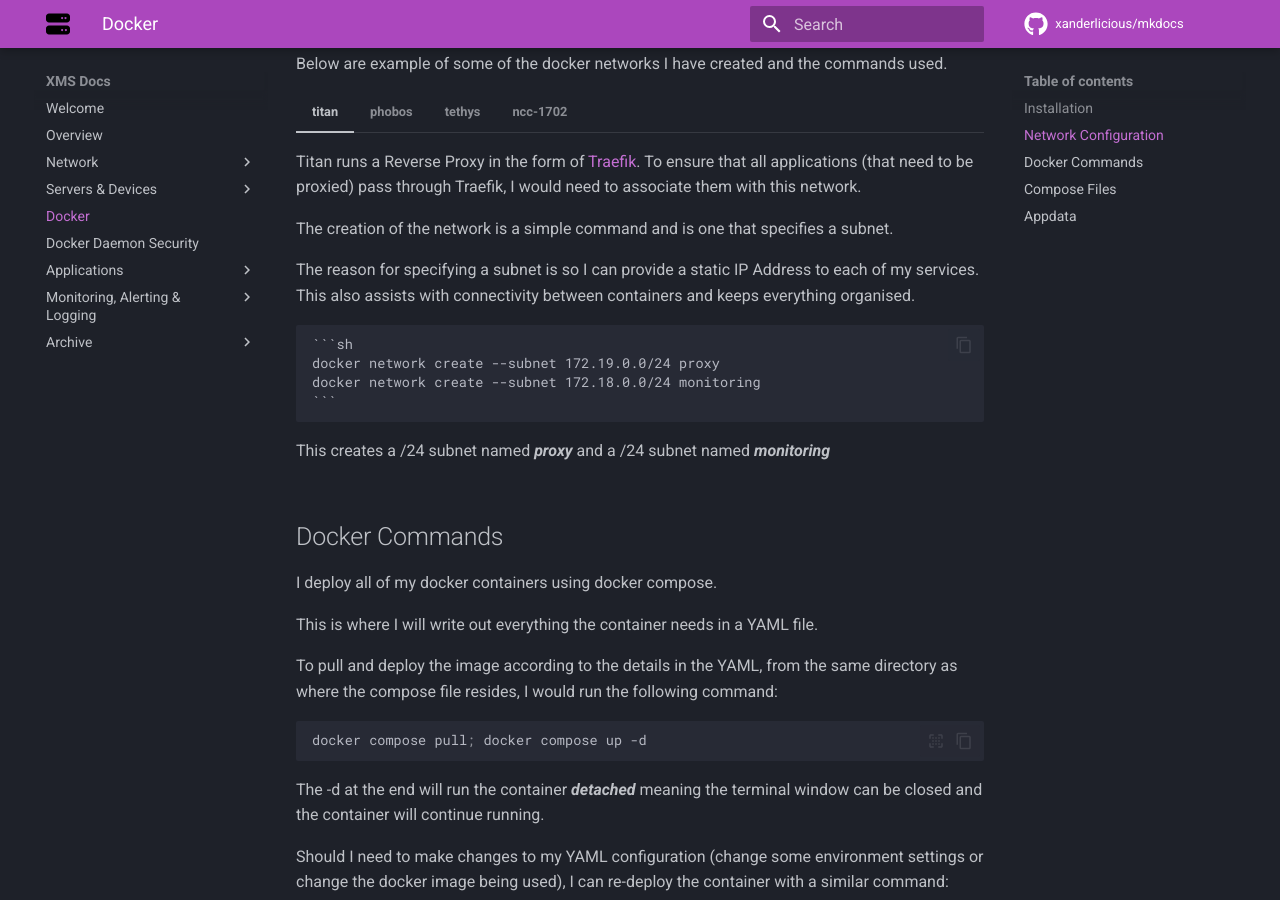
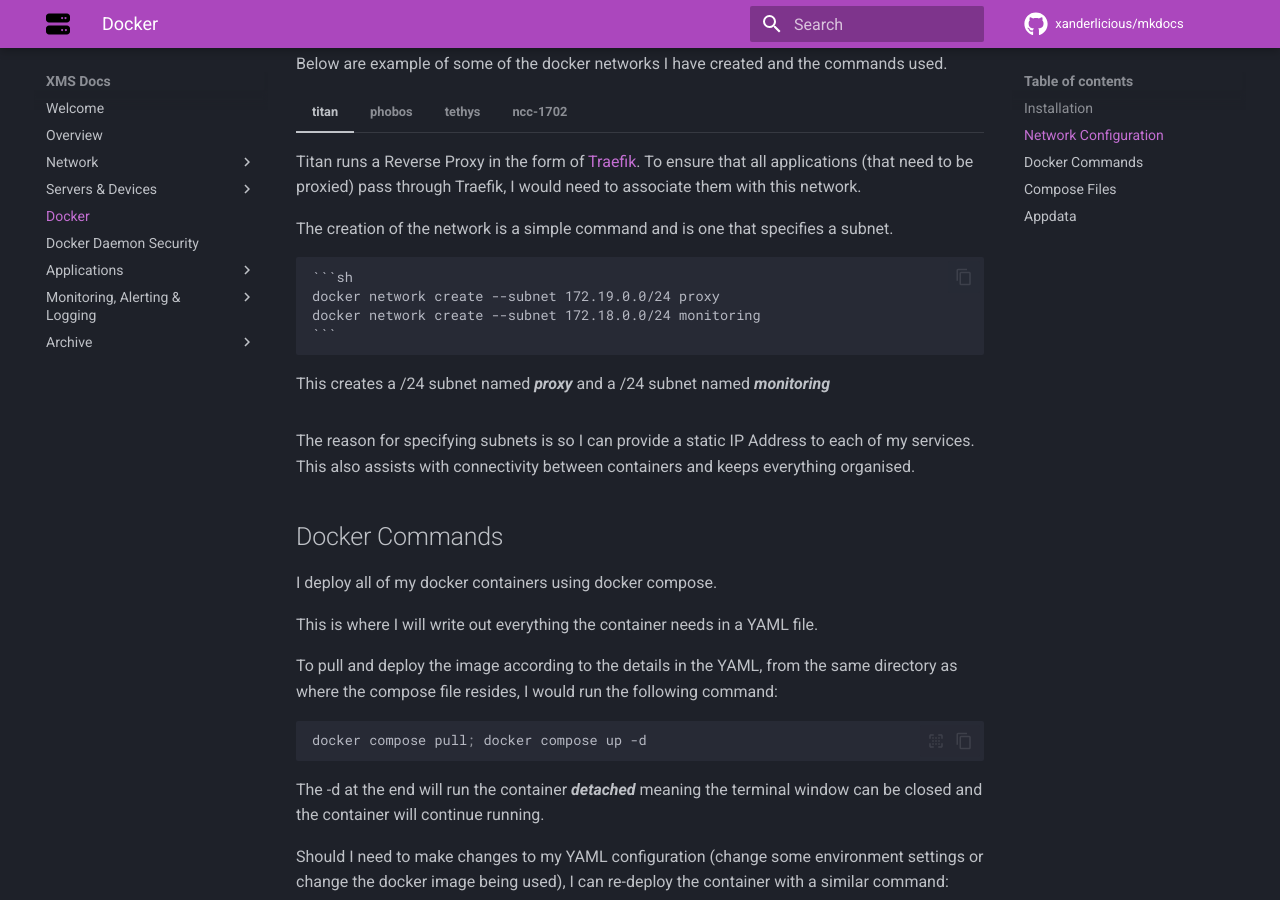
Before and after one commit to Xanderlicious/mkdocs, an MkDocs documentation site: the page built from docs/docker.md, in a window 1280 px wide and 900 px high, scrolled down 829 px. Built offline with MkDocs 1.6.1 and Material for MkDocs 9.7.7, drawn with Linux system fonts in a browser that asks for light colours; comment, search, counter and statistics services are not loaded; some of the changed lines change nothing that is shown.

Commit message:
minor change to tabled layout and text within each section

````diff
--- a/docs/docker.md
+++ b/docs/docker.md
@@ -30,8 +30,6 @@
 
     The creation of the network is a simple command and is one that specifies a subnet.
 
-    The reason for specifying a subnet is so I can provide a static IP Address to each of my services.  This also assists with connectivity between containers and keeps everything organised.
-
         ```sh
         docker network create --subnet 172.19.0.0/24 proxy
         docker network create --subnet 172.18.0.0/24 monitoring
@@ -42,34 +40,39 @@
 === "phobos"
 
     The "phobos-network" docker network has been created for all of the containers running on phobos
-    Just like Titan containers, they have all been provided with static IP Addresses.
-    As this is a totally seperate system, I'm unable to associate docker containers here with the network that traefik is running on.  Therefore, any container that needs to run through traefik, a [dynamic file](https://docs.xmsystems.co.uk/dynamic/) needs to be created.
+    As this is a totally seperate host, I'm unable to associate docker containers here with the network that traefik is running on.  Therefore, any container that needs to run through traefik, a [dynamic file](https://docs.xmsystems.co.uk/dynamic/) needs to be created.
 
         ```sh
         docker network create --subnet 172.20.0.0/24 phobos-network
+        docker network create --subnet 172.18.0.0/24 monitoring
         ```
 
-    This creates a /24 subnet named ***phobos-network***
+    This creates a /24 subnet named ***phobos-network*** and a /24 subnet named ***monitoring***
 
 === "tethys"
 
-    Similally with Phobos, I also have created a docker network for containers running on Tethys.
+    The "tethys-network" docker network has been created for all of the containers running on tethys
+    As this is a totally seperate host, I'm unable to associate docker containers here with the network that traefik is running on.  Therefore, any container that needs to run through traefik, a [dynamic file](https://docs.xmsystems.co.uk/dynamic/) needs to be created.
 
         ```sh
         docker network create --subnet 172.20.0.0/24 tethys-network
+        docker network create --subnet 172.18.0.0/24 monitoring
         ```
 
-    This creates a /24 subnet named ***tethys-network***
+    This creates a /24 subnet named ***tethys-network*** and a /24 subnet named ***monitoring***
 
 === "ncc-1702"
 
     My primary Pi-Hole also runs docker and in keeping with the other servers, this also has a docker network and subnet specified.
+    Currently there is only portainer-agent and a wireguard exporter running here so didn't feel the need to specify multiple different networks like the other hosts.
 
         ```sh
         docker network create --subnet 172.21.0.0/24 pihole1-network
         ```
 
     This creates a /24 network named ***pihole1-network***
+
+ The reason for specifying subnets is so I can provide a static IP Address to each of my services.  This also assists with connectivity between containers and keeps everything organised.
 
 ## Docker Commands
 
@@ -258,6 +261,6 @@
         ```
 
 !!! info
-        Across all hosts, you will see here that there are numerous services listed that are not mentioned or detailed within this documentation site.
-        These are services/applications that I am still either testing or refining.
-        If I plan on implementing them long term then I will be creating pages for these.
+    Across all hosts, you will see here that there are numerous services listed that are not mentioned or detailed within this documentation site.
+    These are services/applications that I am still either testing or refining.
+    If I plan on implementing them long term then I will be creating pages for these.
````
